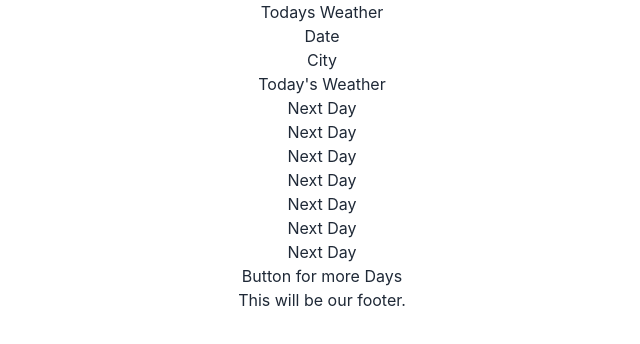
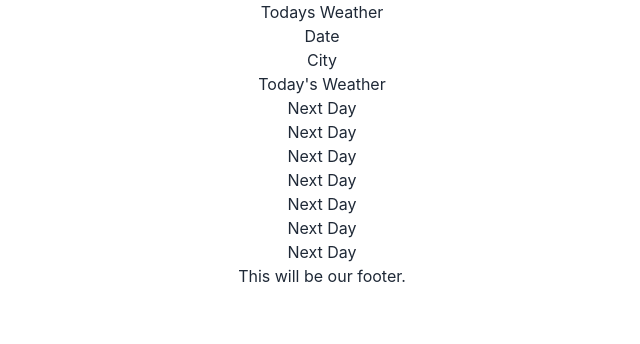
Before and after one commit to dreymoreau/climate-weather-app, a React (Create React App) app in the folder client/: page / in a window 1280 px wide. Shown: the top 344 px of the page, without its empty margins (318-958 px from the left). Built offline with nearby package versions, Linux system fonts and the light colour scheme.

Commit message:
Remove MoreButton component

```diff
--- a/client/src/App.js
+++ b/client/src/App.js
@@ -2,7 +2,6 @@ import './App.css';
 import Header from './components/Header'
 import Today from './components/Today'
 import NextDays from './components/NextDays'
-import MoreButton from './components/MoreButton'
 import Footer from './components/Footer'
 
 function App() {
@@ -11,7 +10,6 @@ function App() {
       <Header />
       <Today />
       <NextDays />
-      <MoreButton />
       <Footer />
     </div>
   );
--- a/client/src/components/MoreButton.js
+++ /dev/null
@@ -1,13 +0,0 @@
-import React from 'react'
-
-const MoreButton = () => {
-  return (
-    <div>
-        <div>
-            <button type='button'>Button for more Days</button>
-        </div>
-    </div>
-  )
-}
-
-export default MoreButton
```
